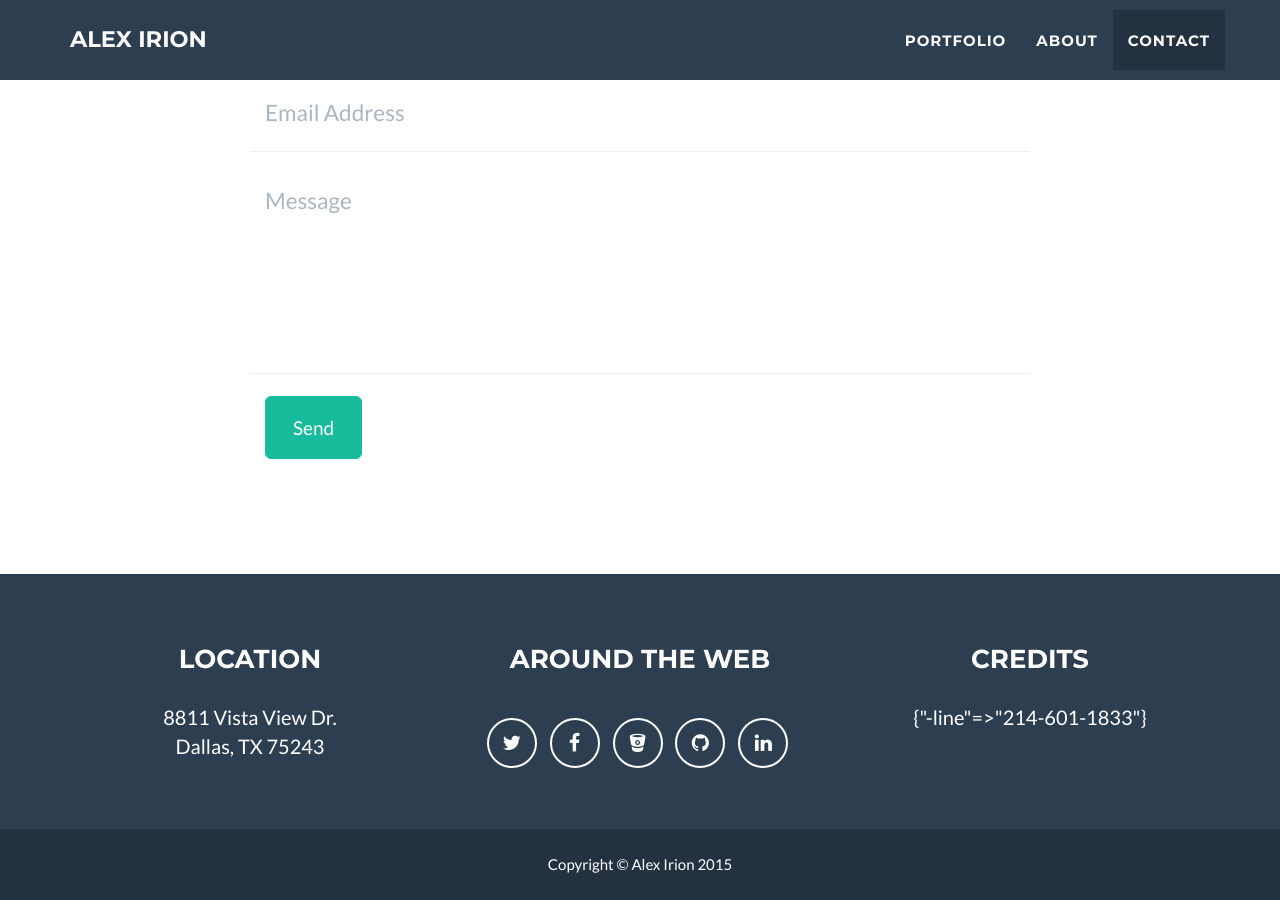
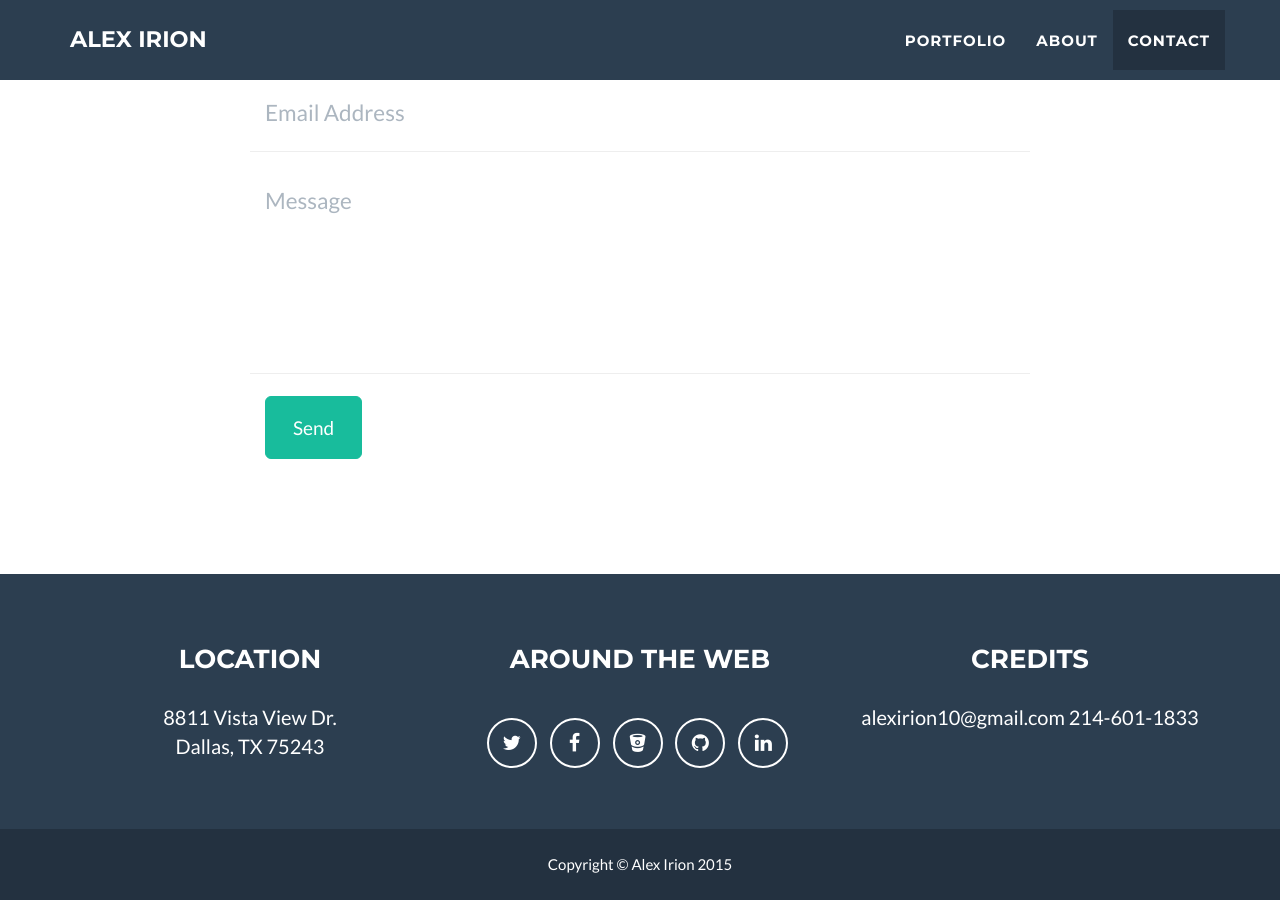
Before and after one commit to alexirion10/alexirion10.github.io, a Jekyll site: the page built from index.html, in a window 1280 px wide and 900 px high, scrolled down 2588 px. Built offline with Jekyll 4.4.1, drawn with Linux system fonts in a browser that asks for light colours; some of the changed lines change nothing that is shown.

Commit message:
final touch?

```diff
--- a/_config.yml
+++ b/_config.yml
@@ -47,7 +47,7 @@ social:
   - title: github
     url: https://github.com/alexirion10
   - title: linkedin
-    url: https://www.linkedin.com/pub/alex-irion/74/4b9/870
+    url: https://www.linkedin.com/in/alex-irion-8704b974
 
 # Postal address (add as many lines as necessary)
 address:
@@ -55,10 +55,7 @@ address:
   - line: Dallas, TX 75243
 
 # Credits content
-credits:
-  -line: 'alexirion10@gmail.com'
-  -line: '214-601-1833'
-
+credits: 'alexirion10@gmail.com               214-601-1833'
 
 # Build settings
 markdown: kramdown
```
